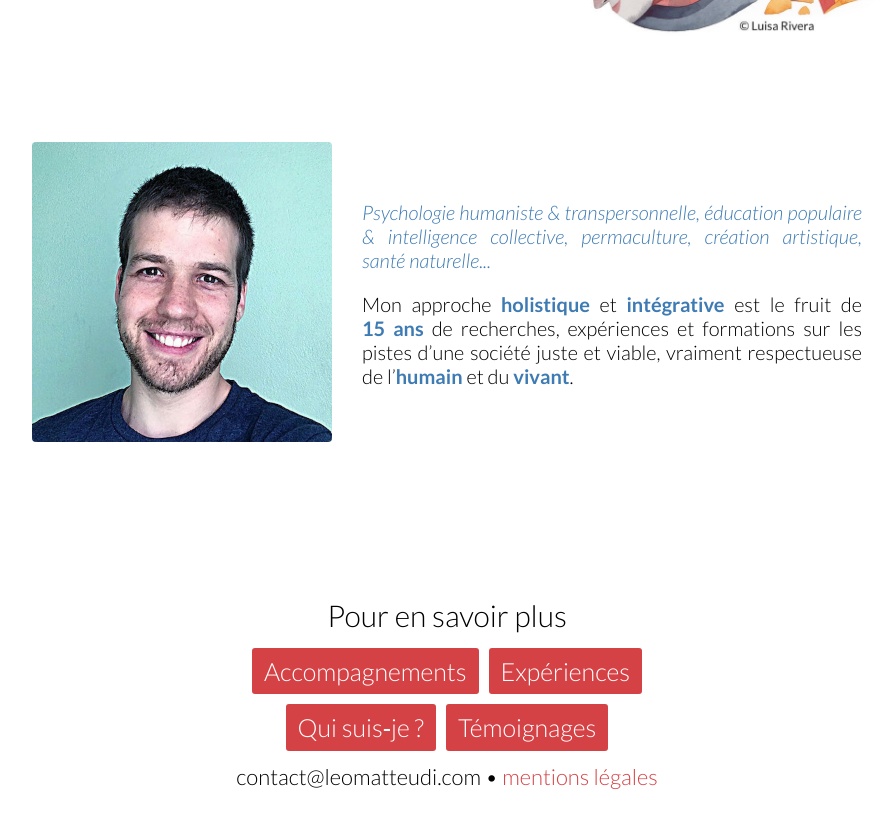
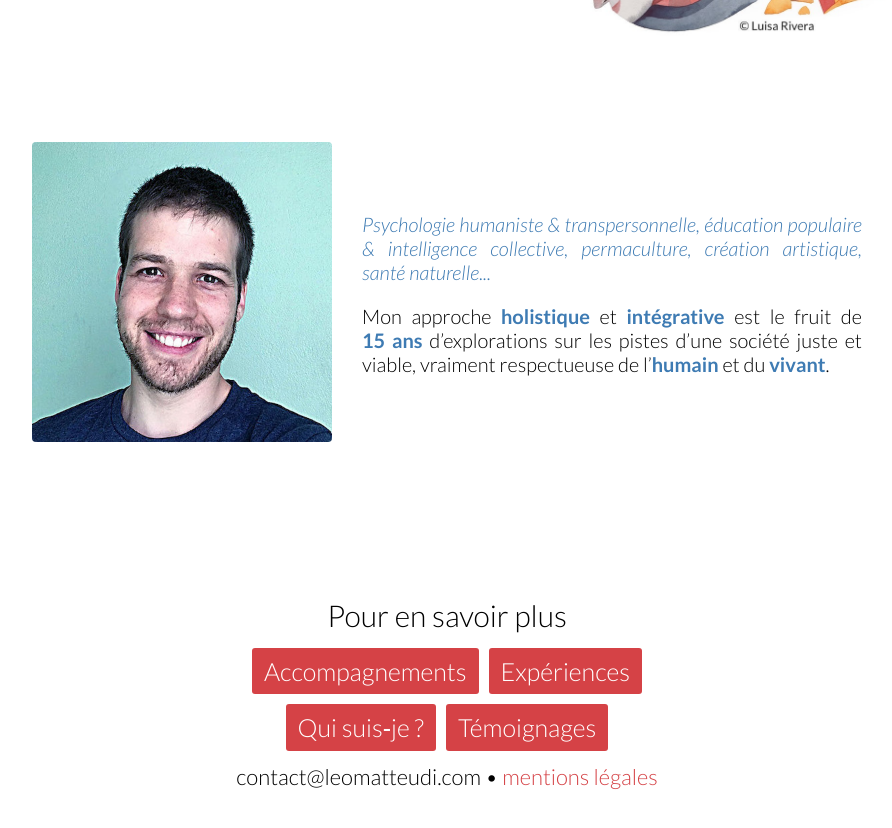
Before and after one commit to leomatteudi/leomatteudi, a Jekyll site: the page built from pages/0-index.html, in a window 1280 px wide and 900 px high, scrolled down 1397 px. Shown: the top 828 px of the window, without its empty margins (193-1085 px from the left). Built offline with Jekyll 4.4.1, drawn with Linux system fonts in a browser that asks for light colours.

Commit message:
Update 0-index.html

```diff
--- a/pages/0-index.html
+++ b/pages/0-index.html
@@ -58,7 +58,7 @@ description: "Accompagnements individuels & expériences collectives pour une tr
 				<em>Psychologie humaniste & transpersonnelle, éducation populaire & intelligence collective, permaculture, création artistique, santé naturelle...</em>
 			</p>
 			<p>
-				Mon approche <strong>holistique</strong> et <strong>intégrative</strong> est le fruit de <strong>15&nbsp;ans</strong> de recherches, expériences et formations sur les pistes d’une société juste et viable, vraiment respectueuse de l’<strong>humain</strong> et&nbsp;du&nbsp;<strong>vivant</strong>.
+				Mon approche <strong>holistique</strong> et <strong>intégrative</strong> est le fruit de <strong>15&nbsp;ans</strong> d’explorations sur les pistes d’une société juste et viable, vraiment respectueuse de l’<strong>humain</strong> et&nbsp;du&nbsp;<strong>vivant</strong>.
 			</p>
 		</div>
 		<div>
```
